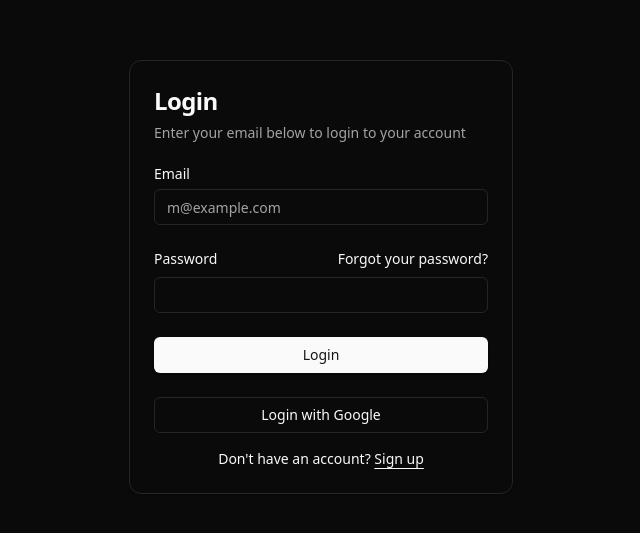
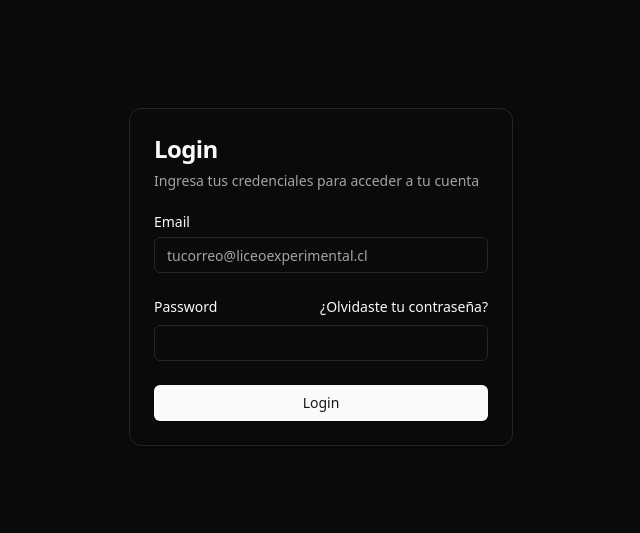
Before and after one commit to LuisSubiabre/app-react-shadc, a React (Vite) app: page /login in a window 1280 px wide. Shown: the part 123-656 px from the top of the page, without its empty margins (319-959 px from the left). Built offline with nearby package versions, Linux system fonts and the light colour scheme; no server answers.

Commit message:
feat: login

```diff
--- a/src/components/login-form.tsx
+++ b/src/components/login-form.tsx
@@ -82,7 +82,7 @@ export function LoginForm({
         <CardHeader>
           <CardTitle className="text-2xl">Login</CardTitle>
           <CardDescription>
-            Enter your email below to login to your account
+            Ingresa tus credenciales para acceder a tu cuenta
           </CardDescription>
         </CardHeader>
         <CardContent>
@@ -93,7 +93,7 @@ export function LoginForm({
                 <Input
                   id="email"
                   type="email"
-                  placeholder="m@example.com"
+                  placeholder="tucorreo@liceoexperimental.cl"
                   value={email}
                   onChange={(e) => setEmail(e.target.value)} // Actualizamos el estado del email
                   required
@@ -107,7 +107,7 @@ export function LoginForm({
                     href="#"
                     className="ml-auto inline-block text-sm underline-offset-4 hover:underline"
                   >
-                    Forgot your password?
+                    ¿Olvidaste tu contraseña?
                   </a>
                 </div>
                 <Input
@@ -125,16 +125,16 @@ export function LoginForm({
                 <div className="text-red-500 text-center mt-2">{error}</div>
               )}
 
-              <Button variant="outline" className="w-full">
+              {/* <Button variant="outline" className="w-full">
                 Login with Google
-              </Button>
+              </Button> */}
             </div>
-            <div className="mt-4 text-center text-sm">
+            {/* <div className="mt-4 text-center text-sm">
               Don&apos;t have an account?{" "}
               <a href="#" className="underline underline-offset-4">
                 Sign up
               </a>
-            </div>
+            </div> */}
           </form>
         </CardContent>
       </Card>
```
